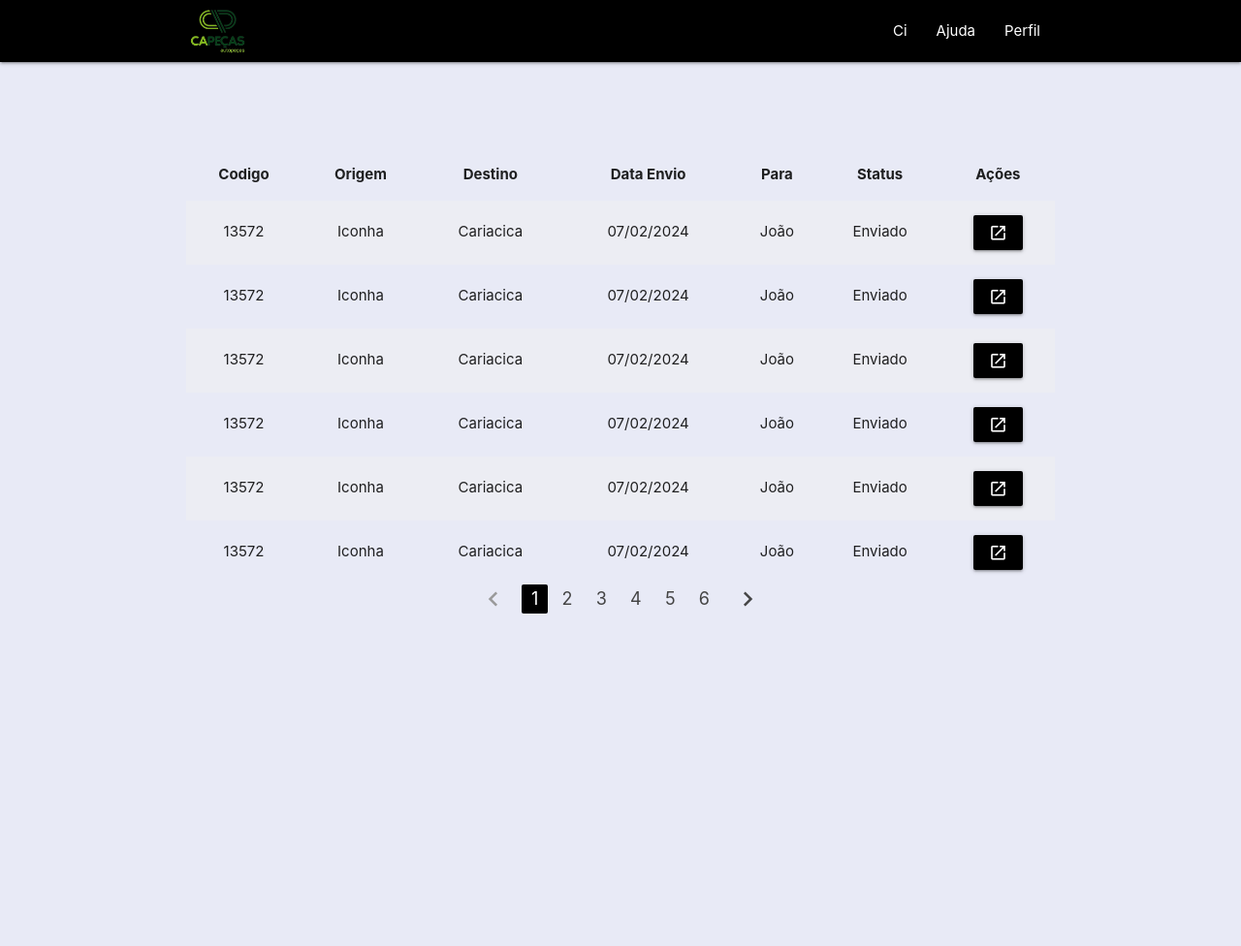
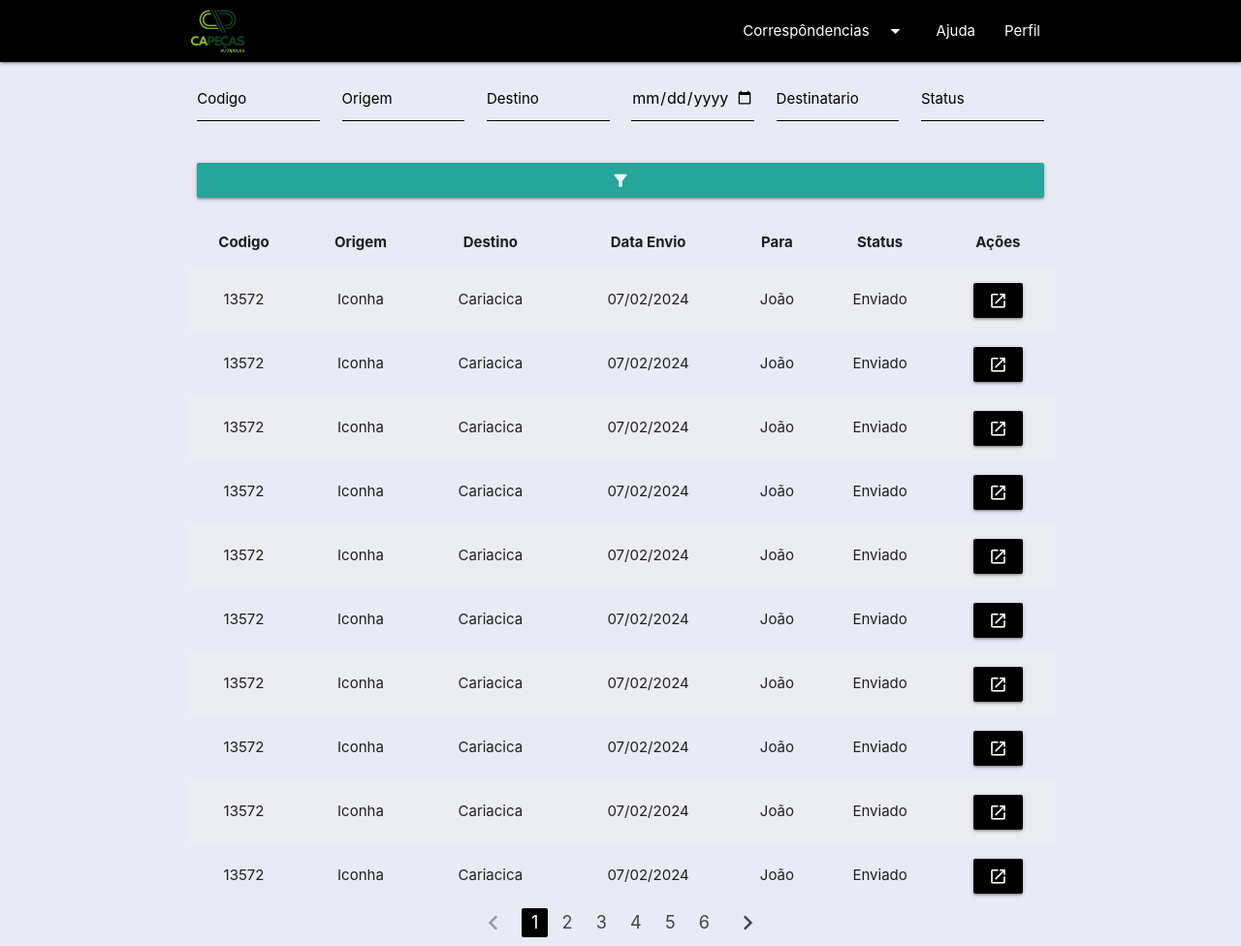
Before and after one commit to MuriloRohor/CI, a FastAPI app: template src/backend/app/templates/index.html in a window 1280 px wide. Shown: the whole page at 97% size. Before the commit the page ends 633 px from the top, so only its background shows below. Run offline with FastAPI, Linux system fonts and the light colour scheme; the template is opened without the code that fills it, so the values that code supplies are empty; parts of the project's set-up code (start-up, migrations or seed data) failed here and were passed over.

Commit message:
mudanças na navbar e filtros
- adicionado dropdown para o menu "correspôndencias"
- sidebar ajustada para seguir estilo da navbar padrão
-  criação de filtros para busca de CI

```diff
--- a/src/backend/app/templates/base.html
+++ b/src/backend/app/templates/base.html
@@ -16,14 +16,66 @@
 
 <body class="indigo lighten-5">
     <script src="https://cdnjs.cloudflare.com/ajax/libs/jquery/3.7.1/jquery.min.js"></script>
+    <ul id="dropdown_ci1" class="dropdown-content black ">
+        <li><a class="white-text" href="ci/envios">Criar CI <i class="tiny material-icons">edit
+                </i></a></li>
+        <li class="divider"></li>
+        <li><a class="white-text" href="ci/envios">Meus envios<i class="tiny material-icons">outgoing_mail
+                </i></a></li>
+        <li class="divider"></li>
+        <li><a class="white-text" href="ci/recebidos">Recebidos<i class="tiny material-icons">markunread_mailbox
+                </i></a></li>
+    </ul>
 
-    {% block principal %}
-    {% endblock %}
+    <nav class="black lighten-5 col s12">
+        <div class="nav-wrapper container">
+            <a href="#" class="brand-logo"><img class="responsive-img" width="65px" src="static/img/logo_cap.png"></a>
+            <a href="#" data-target="mobile-demo" class="sidenav-trigger"><i class="material-icons">menu</i></a>
+            <ul id="nav-mobile" class="right hide-on-med-and-down">
+                <li>
+                <li><a class="dropdown-trigger" href="#!" data-target="dropdown_ci1">Correspôndencias
+                        <i class="material-icons right">arrow_drop_down
+                        </i>
+                    </a>
+                </li>
+                <li><a href="/ajuda">Ajuda</a></li>
+                <li><a href="/perfil">Perfil</a></li>
+            </ul>
+        </div>
+    </nav>
+
+    <ul id="dropdown_ci2" class="dropdown-content black">
+        <li><a class="white-text" href="ci/envios">Criar CI <i class="white-text material-icons">edit
+                </i></a></li>
+        <li class="divider"></li>
+        <li><a class="white-text" href="ci/envios">Meus envios<i class="white-text material-icons">outgoing_mail
+                </i></a></li>
+        <li class="divider"></li>
+        <li><a class="white-text" href="ci/recebidos">Recebidos<i
+                    class="white-text tiny material-icons">markunread_mailbox
+                </i></a></li>
+    </ul>
+    <ul class="sidenav black" id="mobile-demo">
+        <li><a class="dropdown-trigger white-text" href="#!" data-target="dropdown_ci2">Correspôndencias<i
+                    class="white-text material-icons right">arrow_drop_down</i></a></li>
+        </li>
+        <li><a class="white-text" href="/ajuda">Ajuda</a></li>
+        <li><a class="white-text" href="/perfil">Perfil</a></li>
+    </ul>
+    <div>
+
+        {% block principal %}
+        {% endblock %}
 
 
-
-    <script src="static/libs/materialize/js/materialize.min.js"></script>
-    <script src="static/js/mensagem.js"></script>
+        <script>  $(document).ready(function () {
+                $('.sidenav').sidenav();
+                $(".dropdown-trigger").dropdown();
+                $(".dropdown-trigger2").dropdown();
+                $('.modal').modal();
+            });</script>
+        <script src="static/libs/materialize/js/materialize.min.js"></script>
+        <script src="static/js/mensagem.js"></script>
 
 </body>
 
--- a/src/backend/app/templates/index.html
+++ b/src/backend/app/templates/index.html
@@ -1,25 +1,44 @@
 {% extends "base.html" %}
 {% block titulo %}Principal{% endblock %}
 {% block principal %}
-<nav class="black lighten-5 col s12">
-    <div class="nav-wrapper container">
-        <a href="#" class="brand-logo"><img class="responsive-img" width="65px" src="static/img/logo_cap.png"></a>
-        <a href="#" data-target="mobile-demo" class="sidenav-trigger"><i class="material-icons">menu</i></a>
-        <ul id="nav-mobile" class="right hide-on-med-and-down">
-            <li><a href="/ci">Ci</a></li>
-            <li><a href="/ajuda">Ajuda</a></li>
-            <li><a href="/perfil">Perfil</a></li>
-        </ul>
-    </div>
-</nav>
-<ul class="sidenav indigo lighten-5" id="mobile-demo">
-    <li><a href="/ci">Ci</a></li>
-    <li><a href="/ajuda">Ajuda</a></li>
-    <li><a href="/perfil">Perfil</a></li>
-</ul>
-<div>
-    <br><br><br><br>
+
 </div>
+<div class="row container">
+    <form method="post" class="col s12">
+        <div class="row">
+            <div class="input-field col s2">
+                <input id="codigo-filter" name="codigo-filter" type="number" class="input-black validate"
+                    autocomplete="off">
+                <label class="black-text" for="codigo-filter">Codigo</label>
+            </div>
+            <div class="input-field col s2"><input id="origem-filter" name="origem-filter" type="text"
+                    class="input-black validate" autocomplete="off">
+                <label class="black-text" for="origem-filter">Origem</label>
+            </div>
+            <div class="input-field col s2"><input id="destino-filter" name="destino-filter" type="text"
+                    class="input-black validate" autocomplete="off">
+                <label class="black-text" for="destino-filter">Destino</label>
+            </div>
+            <div class="input-field col s2"><input id="data_filter" name="data_filter" type="date"
+                    class="input-black validate" autocomplete="off">
+                <label class="black-text" for="data_filter"></label>
+            </div>
+            <div class="input-field col s2"><input id="destinatario-filter" name="destinatario-filter" type="text"
+                    class="input-black validate" autocomplete="off">
+                <label class="black-text" for="destinatario-filter">Destinatario</label>
+            </div>
+            <div class="input-field col s2"><input id="status-filter" name="status-filter" type="text"
+                    class="input-black validate" autocomplete="off">
+                <label class="black-text" for="status-filter">Status</label>
+            </div>
+
+        </div>
+        <button class="col s12 btn" type="submit"><i class="material-icons">filter_alt</i></button>
+
+    </form>
+
+</div>
+
 <table class="container centered striped">
     <thead>
         <tr>
@@ -32,7 +51,6 @@
             <th>Ações</th>
         </tr>
     </thead>
-
     <tbody>
         <tr>
             <td>13572</td>
@@ -43,6 +61,46 @@
             <td>Enviado</td>
             <td><button data-target="modal_ci" class="btn modal-trigger black waves-effect waves-light"><i
                         class="material-icons">open_in_new</i></button>
+            </td>
+        </tr>
+        <tr>
+            <td>13572</td>
+            <td>Iconha</td>
+            <td>Cariacica</td>
+            <td>07/02/2024</td>
+            <td>João</td>
+            <td>Enviado</td>
+            <td><button class="btn black waves-effect waves-light"><i class="material-icons">open_in_new</i></button>
+            </td>
+        </tr>
+        <tr>
+            <td>13572</td>
+            <td>Iconha</td>
+            <td>Cariacica</td>
+            <td>07/02/2024</td>
+            <td>João</td>
+            <td>Enviado</td>
+            <td><button class="btn black waves-effect waves-light"><i class="material-icons">open_in_new</i></button>
+            </td>
+        </tr>
+        <tr>
+            <td>13572</td>
+            <td>Iconha</td>
+            <td>Cariacica</td>
+            <td>07/02/2024</td>
+            <td>João</td>
+            <td>Enviado</td>
+            <td><button class="btn black waves-effect waves-light"><i class="material-icons">open_in_new</i></button>
+            </td>
+        </tr>
+        <tr>
+            <td>13572</td>
+            <td>Iconha</td>
+            <td>Cariacica</td>
+            <td>07/02/2024</td>
+            <td>João</td>
+            <td>Enviado</td>
+            <td><button class="btn black waves-effect waves-light"><i class="material-icons">open_in_new</i></button>
             </td>
         </tr>
         <tr>
@@ -110,22 +168,10 @@
 <div class="modal modal-fixed-footer" id="modal_ci">
     <div class="modal-content">
         <h4>Teste</h4>
-
-
     </div>
     <div class="modal-footer">
         <a class="btn modal-close modal-action">Sair</a>
     </div>
 </div>
-<script>
-    $(document).ready(function () {
-        $('.sidenav').sidenav();
-    });
 
-
-    $(document).ready(function () {
-        $('.modal').modal();
-    });
-
-</script>
 {% endblock %}
```
